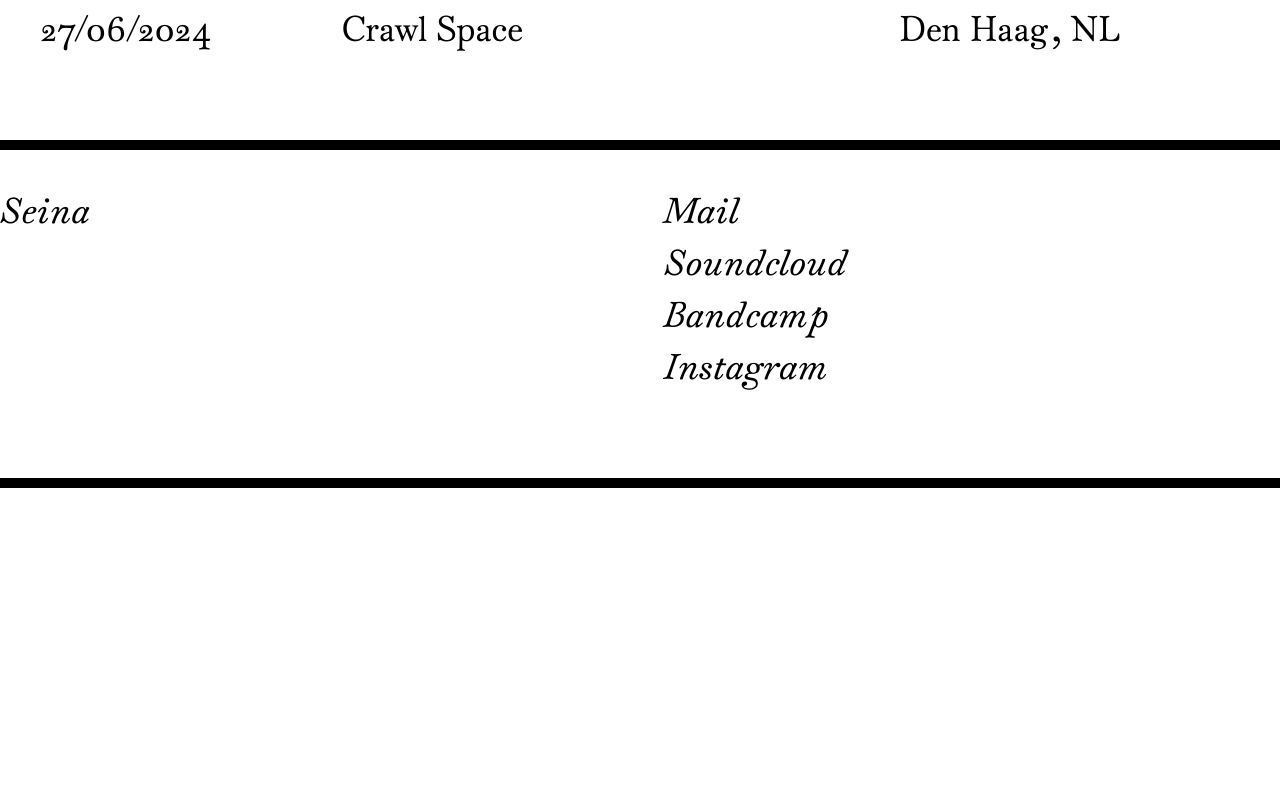
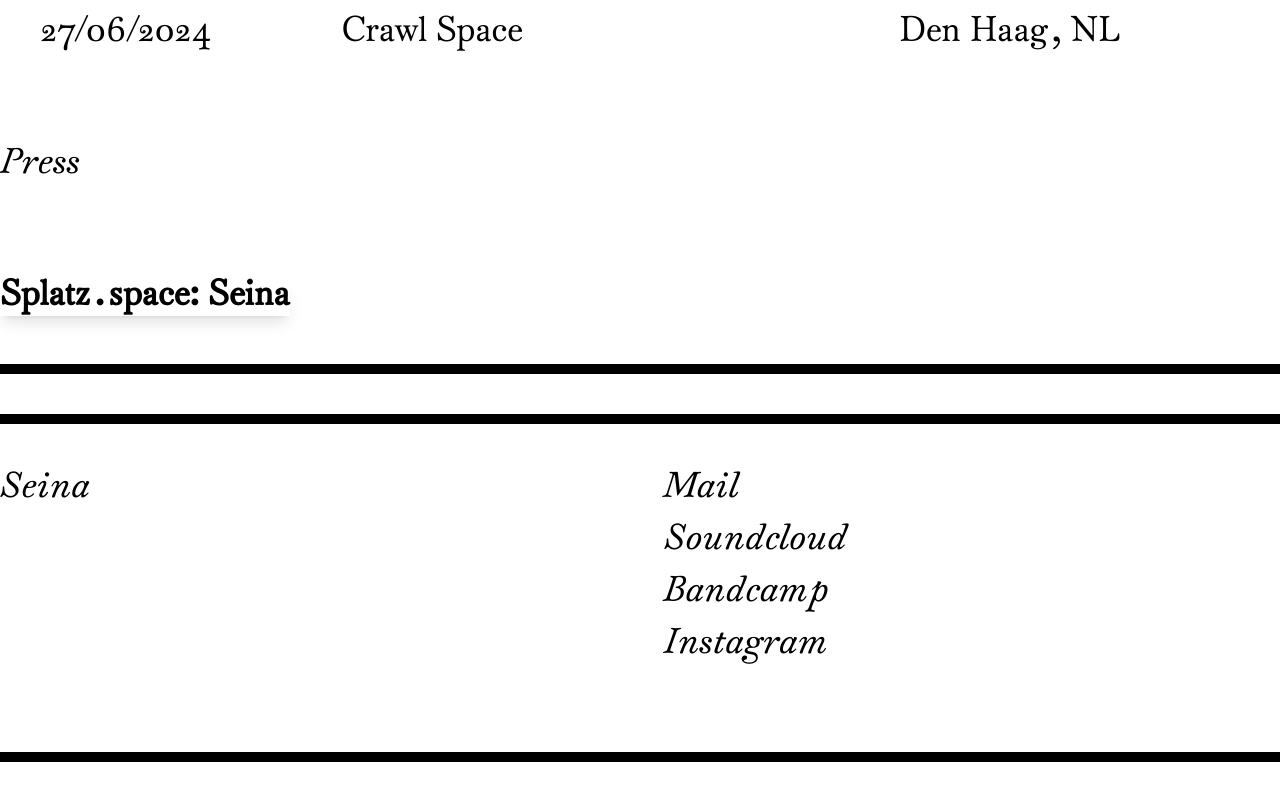
Before and after one commit to SerainaFae/SerainaFae.github.io, a website built with Vite: page index.html in a window 1280 px wide. Shown: the part 8628-9428 px from the top of the page. Before the commit the page ends 9156 px from the top, so only its background shows below. Built offline with nearby package versions, Linux system fonts and the light colour scheme.

Commit message:
Update index.html

```diff
--- a/index.html
+++ b/index.html
@@ -525,7 +525,16 @@
           </div>
         </div>
 
-
+        <div class="pb-10 mb-10 border-b-10 border-lavender">
+          <h3 class="mb-20 italic">Press</h3>
+          <div class="[&_a]:hover:italic space-y-6">
+            <p>
+              <a href="https://splatz.space/seina/" target="_blank" rel="noopener noreferrer" class="text-blue font-bold shadow-lg">
+          Splatz.space: Seina
+              </a>
+            </p>
+          </div>
+        </div>
         <div
           class="grid grid-cols-2 gap-12 [&_a]:hover:not-italic mt-10 pt-10 border-t-10 border-lavender mb-10"
         >
```
